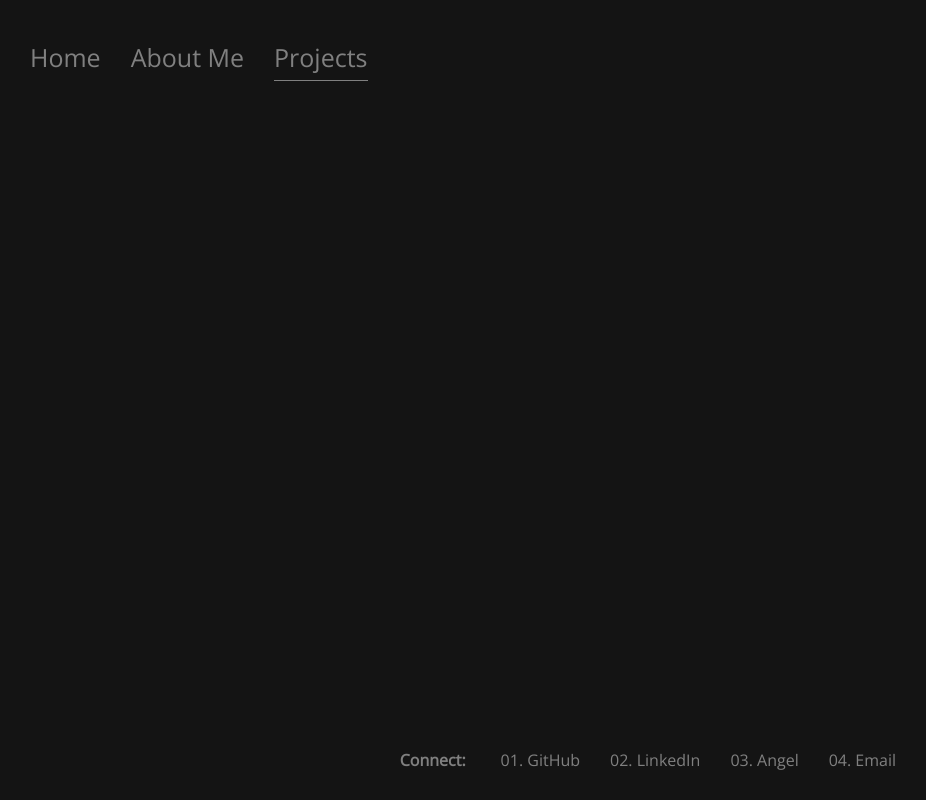
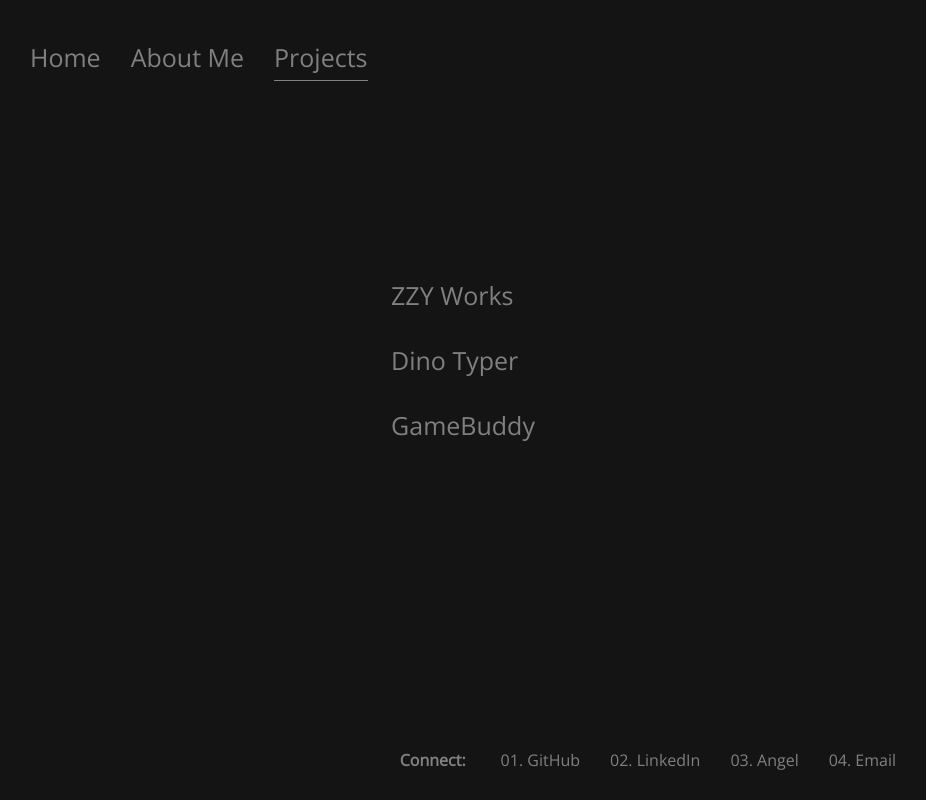
Before and after one commit to mattzteh/portfolio, a React (Create React App) app: page /projects in a window 1280 px wide. Shown: the whole page, without its empty margins (177-1103 px from the left). Built offline with nearby package versions, Linux system fonts and the light colour scheme.

Commit message:
fix styling for project component and start on hover effect for project

```diff
--- /dev/null
+++ b/src/Components/Projects/Project.css
@@ -0,0 +1,24 @@
+.projects {
+    display: grid;
+    place-items: center;
+    height: 60vh;
+}
+
+.project {
+    overflow: hidden;
+    line-height: 35px;
+    font-size: 25px;
+    margin: 30px 0px;
+}
+
+.project a {
+    text-decoration: none;
+    color: grey;
+}
+
+.project h1:hover {
+    color: whitesmoke;
+    -webkit-transition: background-color 400ms linear;
+    -ms-transition: background-color 400ms linear;
+    transition: background-color 400ms linear;
+}
--- /dev/null
+++ b/src/Components/Projects/index.js
@@ -0,0 +1,23 @@
+import './Project.css';
+
+import { useState } from 'react';
+
+const Project = ({project}) => {
+
+    const [isHover, setIsHover] = useState(false);
+
+    return (
+        <>
+            <div
+            onMouseEnter={() => setIsHover(true)}
+            onMouseLeave={() => setIsHover(false)}
+            className='project-container'>
+                <a href={project.live} target='_blank' rel='noreferrer'><h1>{project.title}</h1></a>
+                {isHover && <div>yellow</div>}
+            </div>
+
+        </>
+    )
+}
+
+export default Project;
--- a/src/Components/ProjectsIndex/ProjectsIndex.css
+++ /dev/null
@@ -1,17 +0,0 @@
-
-
-.projects a {
-    text-decoration: none;
-    color: grey;
-    font-size: 25px;
-}
-
-.projects ul {
-    display: block;
-    margin: auto;
-    width: 200px;
-}
-
-.projects div {
-    overflow: hidden;
-}
--- a/src/Components/ProjectsIndex/index.js
+++ b/src/Components/ProjectsIndex/index.js
@@ -1,7 +1,8 @@
-import './ProjectsIndex.css';
-
+import Project from '../Projects';
 import { objVals } from '../../util/helperFunctions';
 import { projects } from '../../util/projects';
+import { motion as m } from 'framer-motion';
+import { container, fadeUp } from '../../util/animations';
 
 const ProjectsIndex = () => {
 
@@ -10,11 +11,11 @@ const ProjectsIndex = () => {
     return (
         <>
         <div className='projects'>
-            <ul>
+            <m.ul variants={container} initial="hidden" animate="show">
                 {
-                    projectsData.map(project => <li key={project.id}></li>)
+                    projectsData.map(project => <div className='project'><m.li variants={fadeUp} key={project.id}><Project project={project}/></m.li></div>)
                 }
-            </ul>
+            </m.ul>
         </div>
         </>
     )
--- a/src/util/projects.js
+++ b/src/util/projects.js
@@ -2,7 +2,7 @@ export const projects = {
     'zzyWorks': {
         'id': 1,
         'title':'ZZY Works',
-        'stack': ['Ruby on Rails', 'JavaScript', 'React.js', 'Redux.js', 'AWS S3', 'AWS IAM'],
+        'stack': ['Ruby on Rails', 'JavaScript', 'React.js', 'Redux.js', 'AWS S3', 'AWS IAM', 'PostgreSQL'],
         'live': 'https://zzyworks.herokuapp.com/',
         'github': 'https://github.com/mattzteh/ZZY-WORKS',
         'description': ''
@@ -19,7 +19,7 @@ export const projects = {
     'gameBuddy': {
         'id': 3,
         'title': 'GameBuddy',
-        'stack': ['MERN'],
+        'stack': ['MongoDB', 'Express.js', 'React.js', 'Next.js'],
         'live': 'https://gamebuddy-app.herokuapp.com/',
         'github': 'https://github.com/killacan/gameBuddy',
         'description': ''
```
